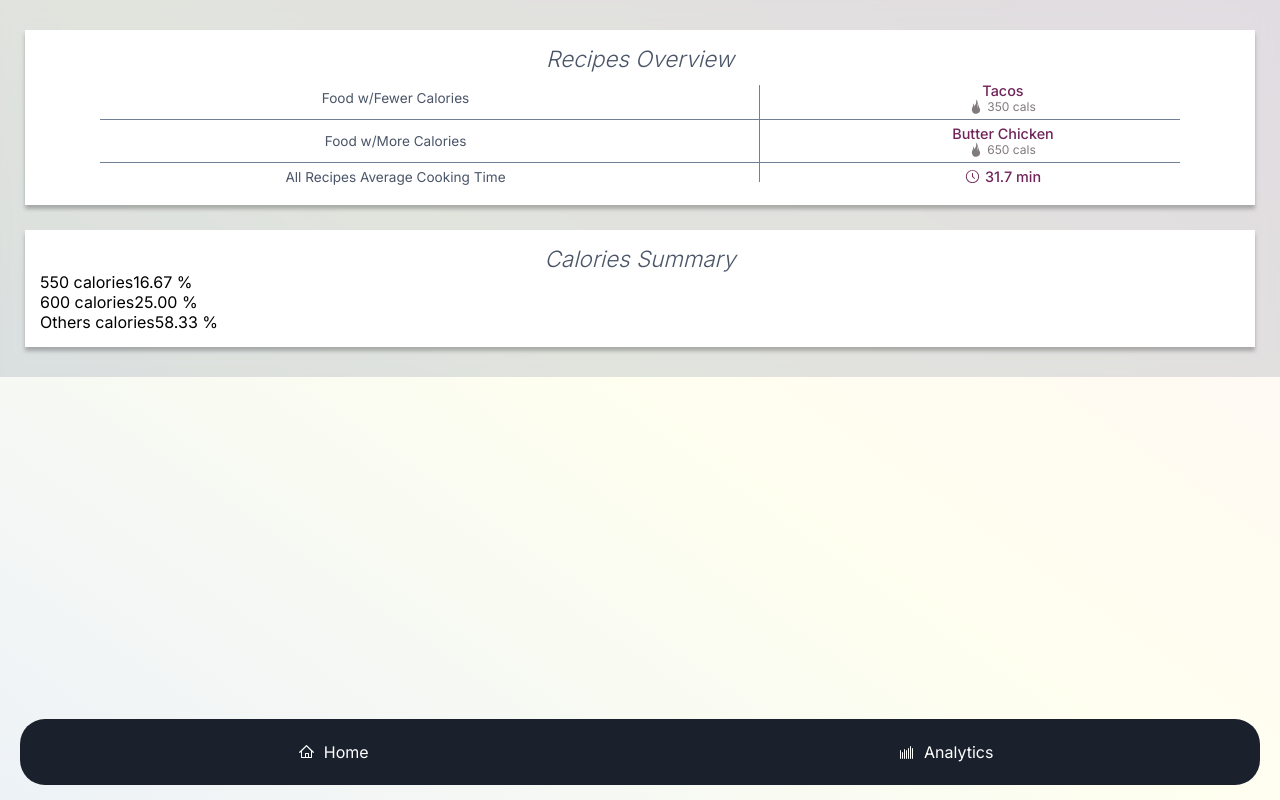
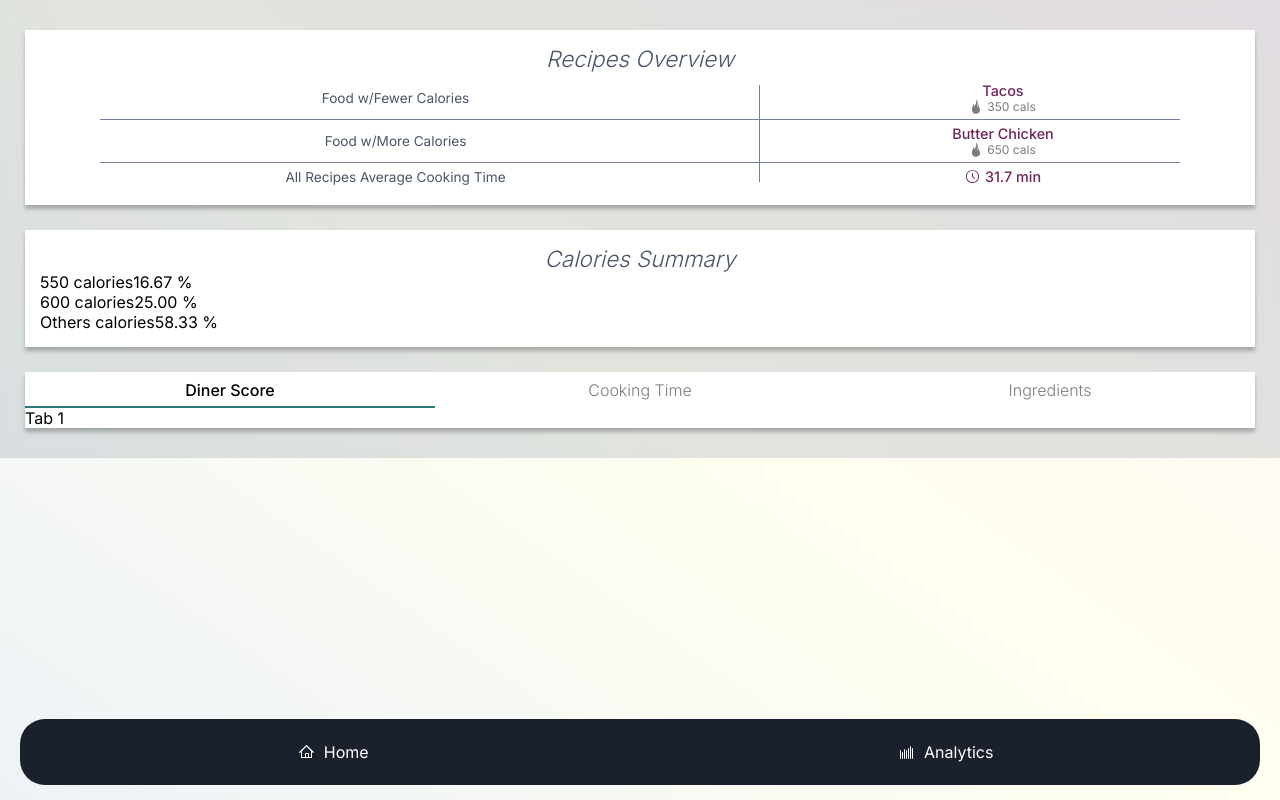
Before and after one commit to alejandrogonzalz/food-review-project, a React (Vite) app: page /analytics in a window 1280 px wide. Built offline with nearby package versions, Linux system fonts and the light colour scheme.

Commit message:
tabs working for graph section

```diff
--- a/package.json
+++ b/package.json
@@ -13,6 +13,7 @@
     "@radix-ui/react-dialog": "^1.0.5",
     "@radix-ui/react-icons": "^1.3.0",
     "@radix-ui/react-separator": "^1.0.3",
+    "@radix-ui/react-tabs": "^1.0.4",
     "clsx": "^2.0.0",
     "react": "^18.2.0",
     "react-dom": "^18.2.0",
--- a/src/analytics/dashboard.tsx
+++ b/src/analytics/dashboard.tsx
@@ -12,19 +12,21 @@
 //   Pie,
 // } from "recharts";
 
-import { calories } from "../dummyData";
-import { useEffect } from "react";
+// import { calories } from "../dummyData";
+// import { useEffect } from "react";
 import classes from "./dashboard.module.scss";
 import { RecipesOverview, CaloriesSummary } from "./sections/overview";
+import { MainGraphs } from "./sections/mainGraphs";
 
 export const Dashboard = () => {
-  useEffect(() => {
-    console.log(calories);
-  }, []);
+  // useEffect(() => {
+  //   console.log(calories);
+  // }, []);
   return (
     <div className={classes.main_grid}>
       <RecipesOverview />
       <CaloriesSummary />
+      <MainGraphs />
     </div>
   );
 };
--- /dev/null
+++ b/src/analytics/sections/mainGraphs.module.scss
@@ -0,0 +1,54 @@
+@use "../../sass/colors" as *;
+@use "../../sass/breakpoints" as *;
+@use "../../sass/mixins" as *;
+
+.section {
+  @include Section();
+  padding: 0;
+}
+
+.tab_list {
+  width: 100%;
+  display: flex;
+  position: relative;
+}
+
+.tab_trigger {
+  all: unset;
+  text-align: center;
+  padding: 8px 0;
+  font-size: 1rem;
+  flex: 1;
+
+  font-weight: 300;
+  color: $gray;
+
+  &:hover {
+    cursor: pointer;
+    background-color: rgba(40, 43, 43, 0.151);
+  }
+}
+
+.active {
+  font-weight: 500;
+  color: black;
+}
+
+.selector {
+  width: calc(100% / 3);
+  height: 2.2px;
+  background-color: $teal-700;
+  position: absolute;
+  top: calc(1rem + 18.2px);
+  transition: 350ms;
+}
+
+.tab1 {
+  left: 0;
+}
+.tab2 {
+  left: calc(100% / 3);
+}
+.tab3 {
+  left: calc(100% / 3 * 2);
+}
--- /dev/null
+++ b/src/analytics/sections/mainGraphs.tsx
@@ -0,0 +1,64 @@
+import classes from "./mainGraphs.module.scss";
+import * as Tabs from "@radix-ui/react-tabs";
+import * as Separator from "@radix-ui/react-separator";
+import { clsx } from "clsx";
+import { useEffect, useState } from "react";
+
+export const MainGraphs = () => {
+  const [active, setActive] = useState<string>("tab1");
+
+  useEffect(() => {
+    console.log(active);
+  }, [active]);
+
+  return (
+    <section className={classes.section}>
+      <Tabs.Root value={active} onValueChange={setActive}>
+        <Tabs.List className={classes.tab_list}>
+          <Tabs.Trigger
+            value="tab1"
+            className={clsx(classes.tab_trigger, {
+              [classes.active]: active === "tab1",
+            })}
+          >
+            Diner Score
+          </Tabs.Trigger>
+          <Tabs.Trigger
+            value="tab2"
+            className={clsx(classes.tab_trigger, {
+              [classes.active]: active === "tab2",
+            })}
+          >
+            Cooking Time
+          </Tabs.Trigger>
+          <Tabs.Trigger
+            value="tab3"
+            className={clsx(classes.tab_trigger, {
+              [classes.active]: active === "tab3",
+            })}
+          >
+            Ingredients
+          </Tabs.Trigger>
+
+          <Separator.Root
+            decorative
+            className={clsx(classes.selector, {
+              [classes.tab1]: active === "tab1",
+              [classes.tab2]: active === "tab2",
+              [classes.tab3]: active === "tab3",
+            })}
+          />
+        </Tabs.List>
+        <Tabs.Content value="tab1" className={classes.tab_content}>
+          Tab 1
+        </Tabs.Content>
+        <Tabs.Content value="tab2" className={classes.tab_content}>
+          Tab 2
+        </Tabs.Content>
+        <Tabs.Content value="tab3" className={classes.tab_content}>
+          Tab 3
+        </Tabs.Content>
+      </Tabs.Root>
+    </section>
+  );
+};
--- a/src/analytics/sections/overview.module.scss
+++ b/src/analytics/sections/overview.module.scss
@@ -4,9 +4,7 @@
 
 .section_1,
 .section_2 {
-  background: white;
-  box-shadow: 0px 4px 4px 0px rgba(0, 0, 0, 0.25);
-  padding: 15px;
+  @include Section();
 }
 
 .title {
--- a/src/sass/_mixins.scss
+++ b/src/sass/_mixins.scss
@@ -1,4 +1,10 @@
 @use "./colors" as *;
+
+@mixin Section {
+  background: white;
+  box-shadow: 0px 4px 4px 0px rgba(0, 0, 0, 0.25);
+  padding: 15px;
+}
 
 @mixin SectionTitle {
   text-align: center;
```
Also changed, not shown: 1 other file (tests, documents, lock files or other folders).
